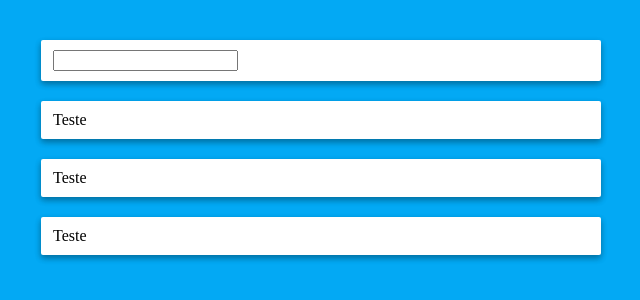
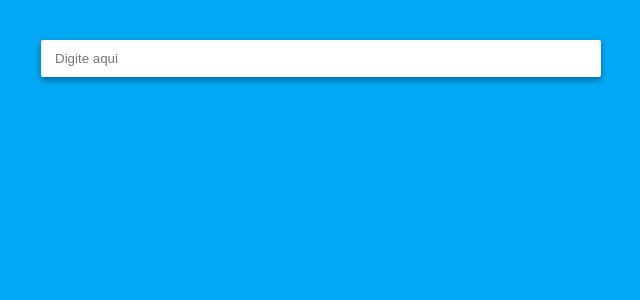
Before and after one commit to renatoschlogel/udemy-react-profissional, a React app: page / in a window 1280 px wide. Shown: the whole page, without its empty margins (319-959 px from the left). Built offline with nearby package versions, Linux system fonts and the light colour scheme.

Commit message:
Adicionando Comportamento

```diff
--- a/index.js
+++ b/index.js
@@ -3,26 +3,69 @@ import ReactDOM from "react-dom";
 
 import "./index.scss";
 
-const App = () => (
-    <div className="container">
-        <NewNote/>
-        <NoteList/>
-    </div>
-);
+class App extends React.Component{
 
-const NewNote = () => {
-    return (
-        <div className="new-note">
-            <input type="text" className="new-note__input"/>
-        </div>
-    );
+    state = {
+        notes: []
+    }
+
+    handleAddNote = texto => {
+        this.setState(prevState => ({
+            notes: prevState.notes.concat(texto)
+        }));
+    }
+
+    render(){
+        return (
+            <div className="container">
+                <NewNote onAddNote={this.handleAddNote}/>
+                <NoteList notes={this.state.notes}/>
+            </div>
+        );
+    }
 }
 
-const NoteList = () => (
+class NewNote extends React.Component {
+
+    state = {
+        texto: ''
+    }
+
+    render(){
+        const { onAddNote } = this.props;
+        const { texto } = this.state;
+
+        return (
+            <div className="new-note">
+                <input type="text"
+                       className="new-note__input"
+                       placeholder="Digite aqui"
+                       value={texto}
+                       onChange={event =>{
+                         this.setState({
+                            texto: event.target.value
+                         });
+                       }}
+                       onKeyPress={event => {
+
+                         if(event.key === "Enter"){
+                            onAddNote(event.target.value);
+                            this.setState({
+                                texto: ''
+                             });
+                         }
+                       }}
+                       />
+            </div>
+        );
+    }
+}
+
+const NoteList = ({notes}) => (
     <div className="node-list">
-        <div className="note">Teste</div>
-        <div className="note">Teste</div>
-        <div className="note">Teste</div>
+        {notes.map(note => (
+           <div className="note">{note}</div>
+         ))}
     </div>
 
 )
--- a/index.scss
+++ b/index.scss
@@ -19,6 +19,13 @@ body {
     padding: 10px 12px;
     border-radius: 2px;
     @include box-shadow(2);
+    &__input {
+        width: 100%;
+        border: none;
+        &:focus {
+            outline: none;
+        }
+    }
 }
 
 .note-list {
--- a/package.json
+++ b/package.json
@@ -9,6 +9,7 @@
     "start": "parcel index.html"
   },
   "dependencies": {
+    "babel-plugin-transform-class-properties": "^6.24.1",
     "react": "^16.12.0",
     "react-dom": "^16.12.0"
   },
@@ -17,6 +18,7 @@
     "babel-preset-env": "^1.7.0",
     "babel-preset-react": "^6.24.1",
     "parcel-bundler": "^1.12.4",
+    "prettier": "1.19.1",
     "sass": "^1.24.0"
   }
 }
```
Also changed, not shown: .babelrc, README.md, 1 other file.
